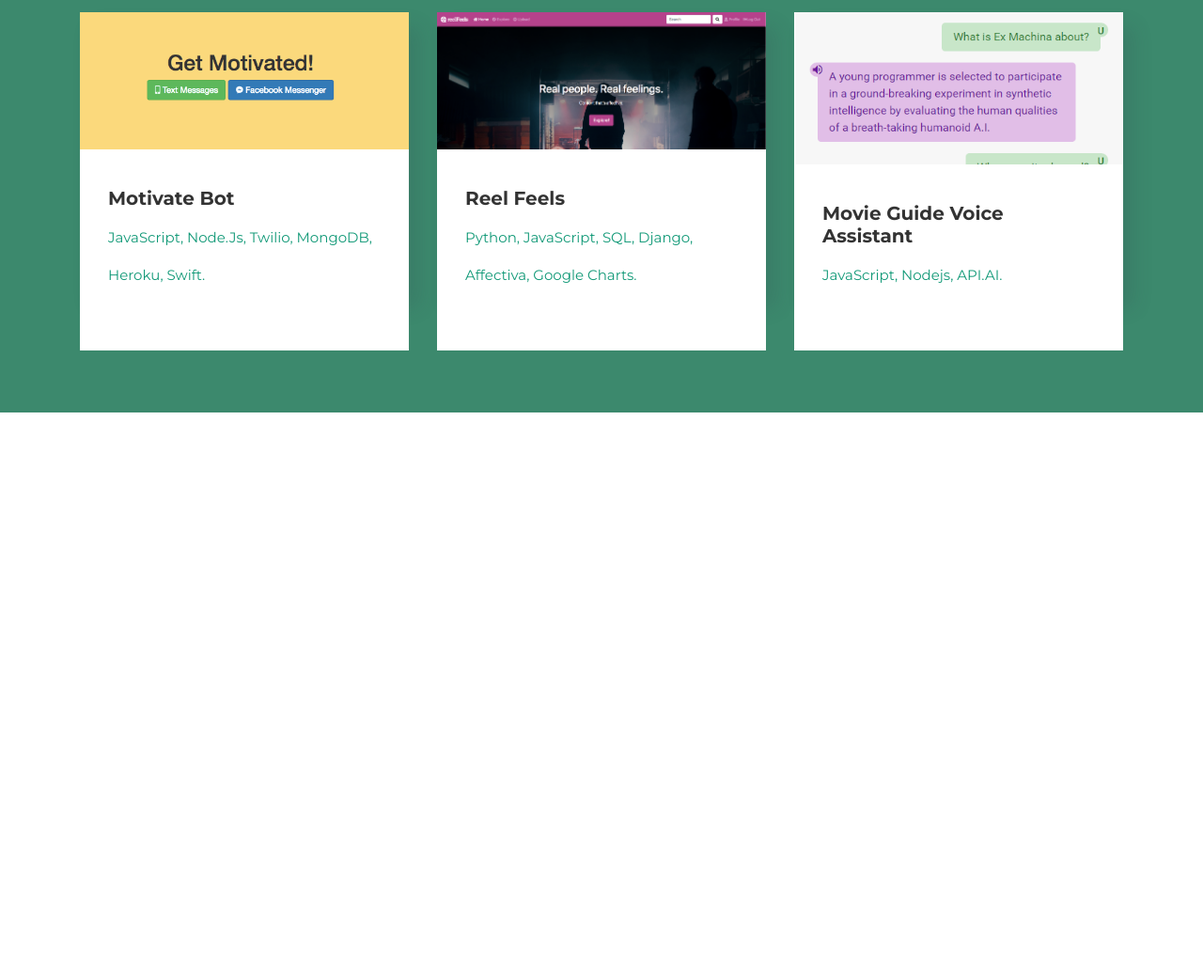
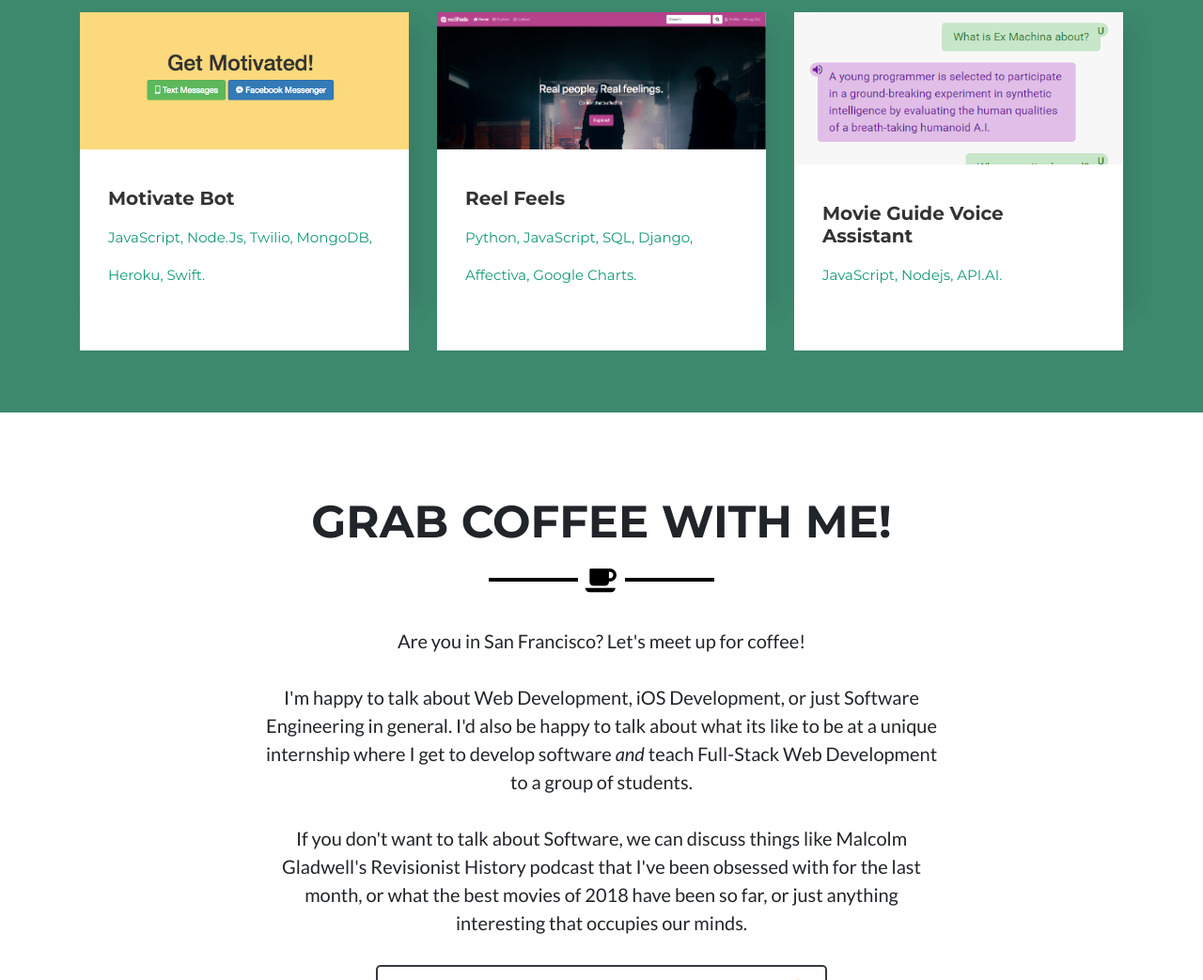
Before and after one commit to Humad/humad.github.io, a plain HTML site: page index.html in a window 1280 px wide. Shown: the part 1757-2800 px from the top of the page at 94% size. Before the commit the page ends 2196 px from the top, so only its background shows below. Drawn offline with Linux system fonts and the light colour scheme.

Commit message:
updated icons, added new section

```diff
--- a/css/freelancer.css
+++ b/css/freelancer.css
@@ -51,6 +51,46 @@ h5,
 h6 {
   font-weight: 700;
   font-family: 'Montserrat';
+}
+
+hr.coffee-light,
+hr.coffee-dark {
+  max-width: 15rem;
+  padding: 0;
+  text-align: center;
+  border: none;
+  border-top: solid 0.25rem;
+  margin-top: 2.5rem;
+  margin-bottom: 2.5rem;
+}
+
+hr.coffee-light:after,
+hr.coffee-dark:after {
+  position: relative;
+  top: -.8em;
+  display: inline-block;
+  padding: 0 0.25em;
+  content: "\f0f4";
+  font-family: FontAwesome;
+  font-size: 2em;
+}
+
+hr.coffee-light{
+  border-color: #fff;
+}
+
+hr.coffee-light:after {
+  color: #fff;
+  background-color: black;
+}
+
+hr.coffee-dark {
+  border-color: black;
+}
+
+hr.coffee-dark:after {
+  color: black;
+  background-color: #fff;
 }
 
 hr.about-light,
--- a/index.html
+++ b/index.html
@@ -162,6 +162,30 @@
                   </div>
             </a>
           </div>
+        </div>
+      </div>
+    </section>
+
+    <!-- Grab Coffee Section -->
+    <section class="" id="grab-coffee">
+      <div class="container">
+        <h2 class="text-center text-uppercase">Grab Coffee With Me!</h2>
+        <hr class="coffee-dark mb-5">
+        <div class="row">
+          <div class="col-lg-2"></div>
+          <div class="col-lg-8 ml-auto" style="text-align:center">
+            <p class="lead">Are you in San Francisco? Let's meet up for coffee! <br><br>
+            I'm happy to talk about Web Development, iOS Development, or just Software Engineering in general. I'd also be happy to talk about what its like to be at a unique internship where I get to develop software <em>and</em> teach Full-Stack Web Development to a group of students.
+            <br><br>
+            If you don't want to talk about Software, we can discuss things like Malcolm Gladwell's Revisionist History podcast that I've been obsessed with for the last month, or what the best movies of 2018 have been so far, or just anything interesting that occupies our minds.
+            <br><br>
+            <a class="btn btn-lg btn-outline-dark" target="#" href="mailto:humadshah@umass.edu">
+              <i class="fa fa-envelope-o mr-2"></i>
+              Send me an email to schedule a time to meet 😁
+            </a>
+            </p>
+          </div>
+          <div class="col-lg-2"></div>
         </div>
       </div>
     </section>
```
